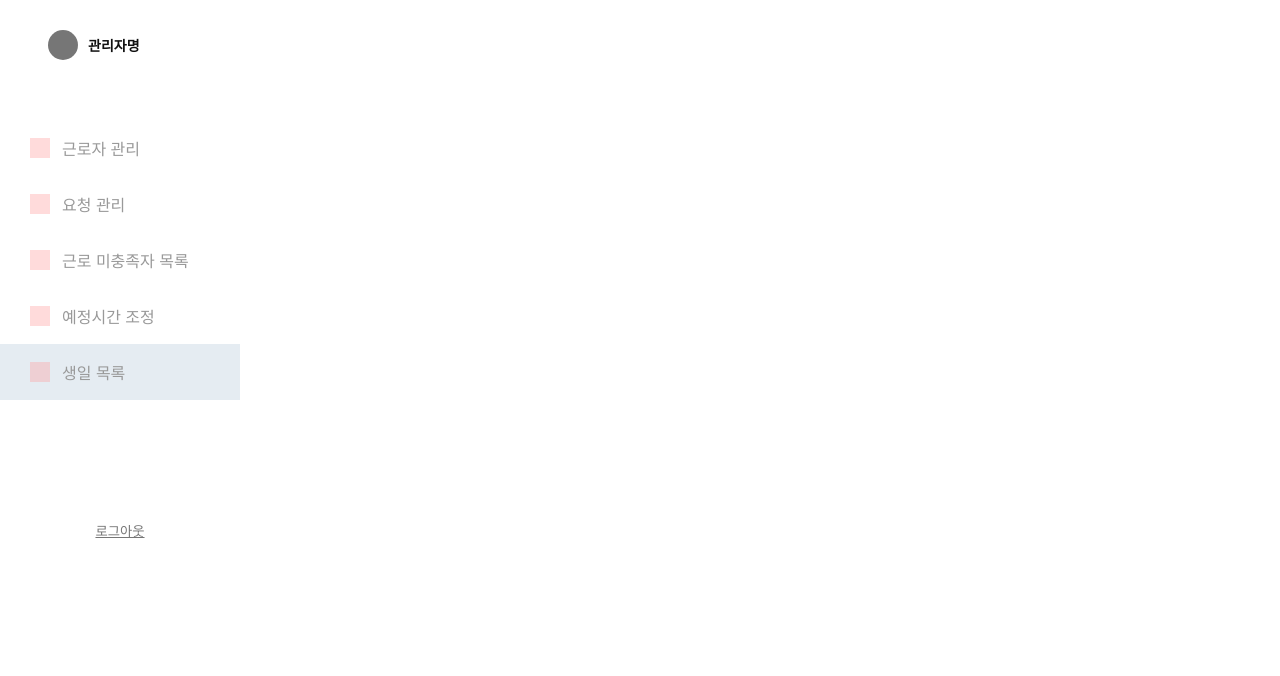
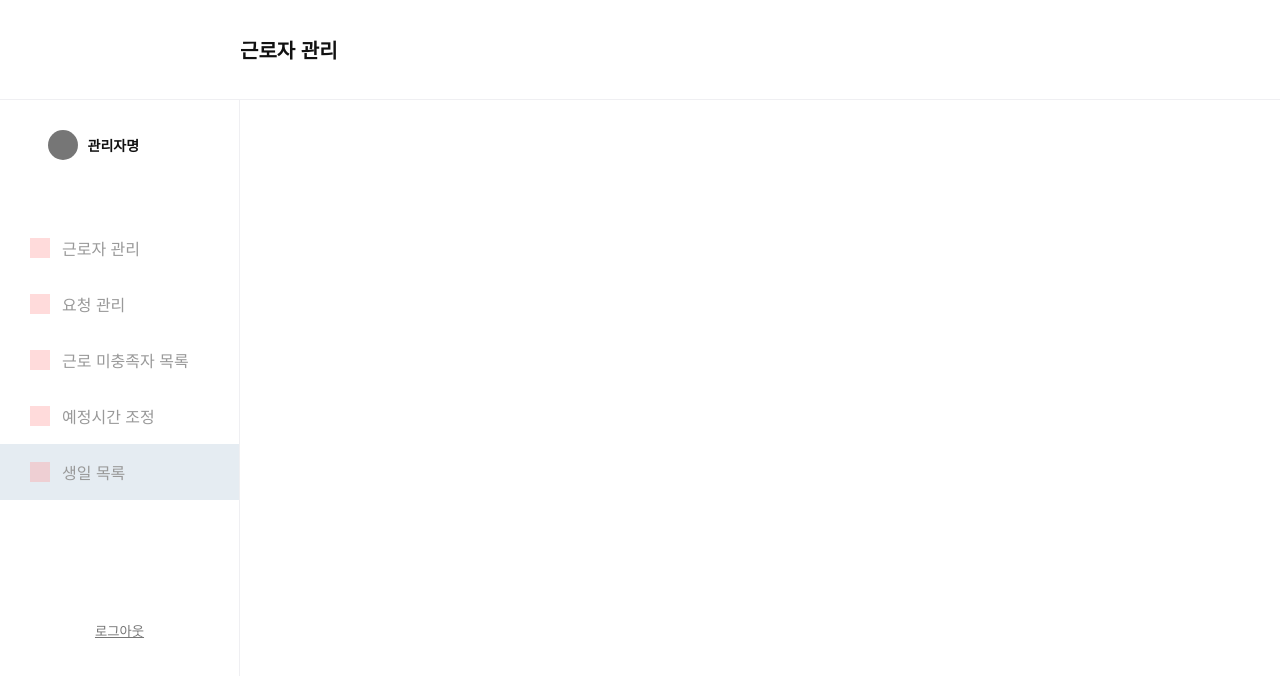
Before and after one commit to seohyun060/commuting-record-admin, a React app in the folder commuting-record-admin/: page /birthday in a window 1280 px wide. Shown: the top 676 px of the page. Built offline with nearby package versions, Linux system fonts and the light colour scheme; a web font is replaced by a local one.

Commit message:
feat(header): publishing done

```diff
--- a/commuting-record-admin/src/components/Gnb/styles/gnb.style.css
+++ b/commuting-record-admin/src/components/Gnb/styles/gnb.style.css
@@ -4,6 +4,7 @@
   position: relative;
   display: flex;
   flex-direction: column;
+  border-right: 1px solid #efeff2;
 }
 .gnb-root .admin-info-wrapper {
   display: flex;
--- a/commuting-record-admin/src/components/Gnb/styles/gnb.style.scss
+++ b/commuting-record-admin/src/components/Gnb/styles/gnb.style.scss
@@ -6,6 +6,7 @@
   position: relative;
   display: flex;
   flex-direction: column;
+  border-right: 1px solid $gray-200;
 
   .admin-info-wrapper {
     display: flex;
--- /dev/null
+++ b/commuting-record-admin/src/components/Header/Header.tsx
@@ -0,0 +1,16 @@
+import React from 'react';
+import './styles/header.style.css';
+
+type Props = {
+  title: string;
+};
+
+const Header = ({ title }: Props) => {
+  return (
+    <div className='header-root'>
+      <div className='title'>{title}</div>
+    </div>
+  );
+};
+
+export default Header;
--- /dev/null
+++ b/commuting-record-admin/src/components/Header/styles/header.style.css
@@ -0,0 +1,12 @@
+.header-root {
+  display: flex;
+  align-items: center;
+  height: 100px;
+  border-bottom: 1px solid #efeff2;
+}
+.header-root .title {
+  margin-left: 240px;
+  color: #111111;
+  font-size: 20px;
+  font-weight: bold;
+}/*# sourceMappingURL=header.style.css.map */
--- /dev/null
+++ b/commuting-record-admin/src/components/Header/styles/header.style.scss
@@ -0,0 +1,14 @@
+@import '../../../styles/color';
+
+.header-root {
+  display: flex;
+  align-items: center;
+  height: 100px;
+  border-bottom: 1px solid $gray-200;
+  .title {
+    margin-left: 240px;
+    color: $gray-600;
+    font-size: 20px;
+    font-weight: bold;
+  }
+}
--- a/commuting-record-admin/src/components/Home/Home.tsx
+++ b/commuting-record-admin/src/components/Home/Home.tsx
@@ -1,4 +1,5 @@
 import GnbContainer from '@components/Gnb/containers/GnbContainer';
+import Header from '@components/Header/Header';
 import React from 'react';
 
 type Props = {};
@@ -6,6 +7,7 @@ type Props = {};
 const Home = (props: Props) => {
   return (
     <div>
+      <Header title='근로자 관리' />
       <GnbContainer tab='BirthDay' />
     </div>
   );
```
Also changed, not shown: commuting-record-admin/src/components/Header/container/HeaderContainer.tsx (added, +12 -0 lines), 2 other files (tests, documents, lock files or other folders).
